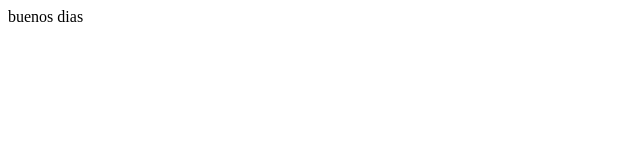
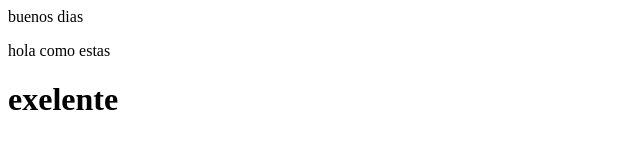
Before and after one commit to Johanvillegas77/repositorioADSI, a plain HTML site: page index.html in a window 1280 px wide. Shown: the whole page, without its empty margins (0-640 px from the left). Drawn offline with Linux system fonts and the light colour scheme.

Commit message:
agregando codigo

```diff
--- a/index.html
+++ b/index.html
@@ -8,6 +8,8 @@
 </head>
 <body>
     buenos dias
+    <p>hola como estas</p>
+    <h1>exelente</h1>
 
 </body>
 </html>
```
